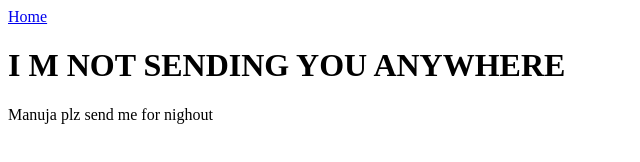
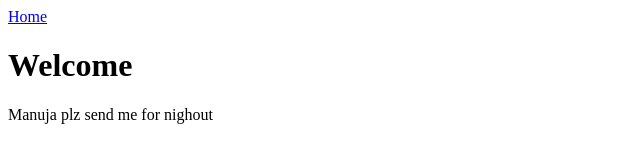
Before and after one commit to Manuja0045/git-practical-demo, a plain HTML site: page index.html in a window 1280 px wide. Shown: the whole page, without its empty margins (0-640 px from the left). Drawn offline with Linux system fonts and the light colour scheme.

Commit message:
akshan i added welcome

```diff
--- a/index.html
+++ b/index.html
@@ -7,7 +7,7 @@
     <nav>
     <a href="#">Home</a>
     </nav>
-    <h1>I M NOT SENDING YOU ANYWHERE</h1>
+    <h1>Welcome</h1>
     <footer>
    Manuja plz send me for nighout
     </footer>
```
